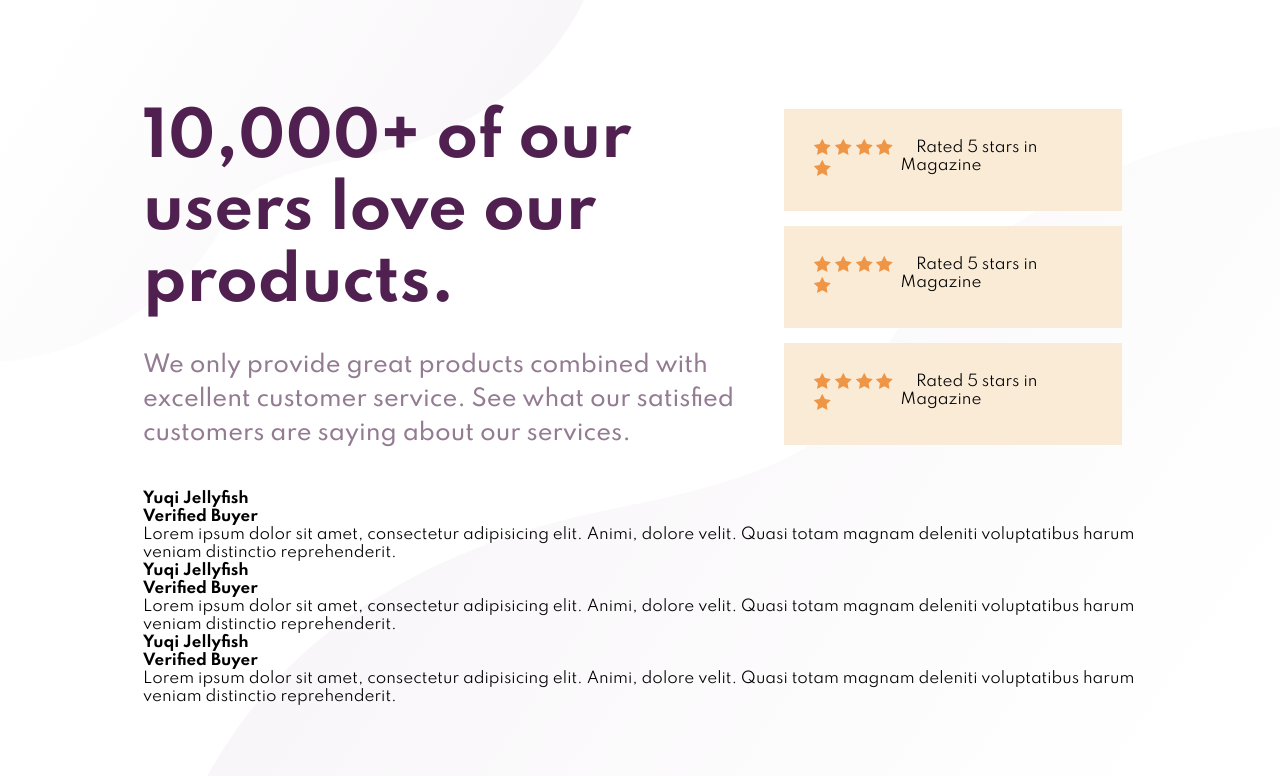
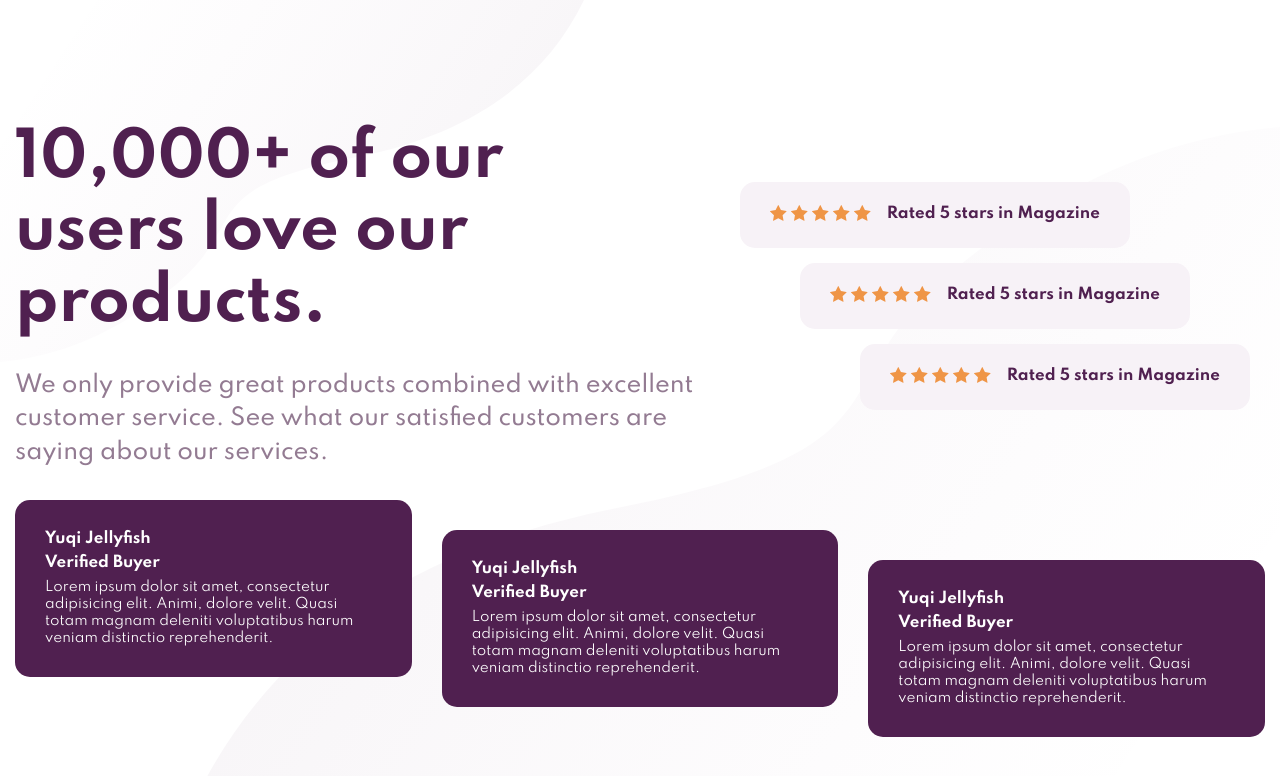
Before and after one commit to AndreiRacasan/social_proof, a plain HTML site: page index.html in a window 1280 px wide. Drawn offline with Linux system fonts and the light colour scheme.

Commit message:
finalise desktop design

```diff
--- a/index.html
+++ b/index.html
@@ -56,17 +56,17 @@
       </div>
 
       <div class="row-2">
-        <div class="card-1">
+        <div class="card card-1">
           <h3>Yuqi Jellyfish</h3>
           <h3 class="buyer">Verified Buyer</h3>
           <p>Lorem ipsum dolor sit amet, consectetur adipisicing elit. Animi, dolore velit. Quasi totam magnam deleniti voluptatibus harum veniam distinctio reprehenderit.</p>
         </div>
-        <div class="card-2">
+        <div class="card card-2">
           <h3>Yuqi Jellyfish</h3>
           <h3 class="buyer">Verified Buyer</h3>
           <p>Lorem ipsum dolor sit amet, consectetur adipisicing elit. Animi, dolore velit. Quasi totam magnam deleniti voluptatibus harum veniam distinctio reprehenderit.</p>
         </div>
-        <div class="card-3">
+        <div class="card card-3">
           <h3>Yuqi Jellyfish</h3>
           <h3 class="buyer">Verified Buyer</h3>
           <p>Lorem ipsum dolor sit amet, consectetur adipisicing elit. Animi, dolore velit. Quasi totam magnam deleniti voluptatibus harum veniam distinctio reprehenderit.</p>
--- a/style.css
+++ b/style.css
@@ -4,6 +4,7 @@
   --magenta: hsl(300, 43%, 22%);
   --pink: hsl(333, 80%, 67%);
   --dark: hsl(303, 10%, 53%);
+  --light: hsl(300, 24%, 96%);
 }
 
 * {
@@ -38,7 +39,7 @@ body {
 }
 
 .container {
-  width: 80%;
+  max-width: 1350px;
   padding: 1rem;
 }
 
@@ -66,7 +67,55 @@ body {
 
 .right .line {
   display: flex;
-  background-color: antiquewhite;
-  padding: 2rem;
+  background-color: var(--light);
+  border-radius: 1rem;
+  padding: 1.5rem 2rem;
   margin: 1rem;
 }
+
+.right .line p {
+  color: var(--magenta);
+  font-weight: 700;
+}
+
+.line-1 {
+  position: relative;
+  right: 8rem;
+}
+
+.line-2 {
+  position: relative;
+  right: 4rem;
+}
+
+.row-2 {
+  display: flex;
+}
+
+.card {
+  background-color: var(--magenta);
+  padding: 2rem;
+  border-radius: 1rem;
+}
+
+.card-2 {
+  margin: 0rem 2rem;
+  position: relative;
+  top: 2rem;
+}
+
+.card-3 {
+  position: relative;
+  top: 4rem;
+}
+
+.card h3 {
+  color: white;
+  margin-bottom: 0.4rem;
+}
+
+.card p {
+  margin-top: 0.5rem;
+  color: white;
+  font-size: 0.9rem;
+}
```
